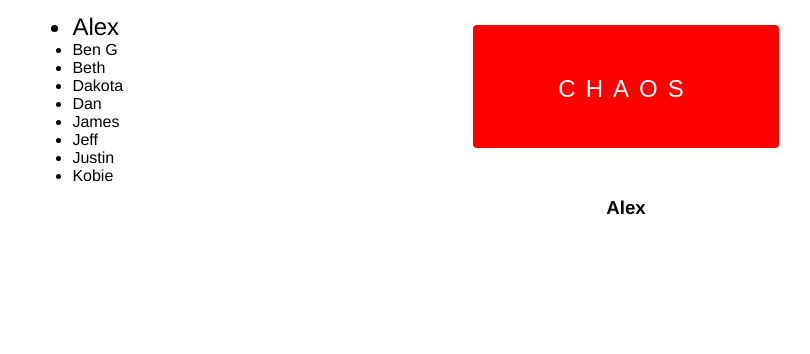
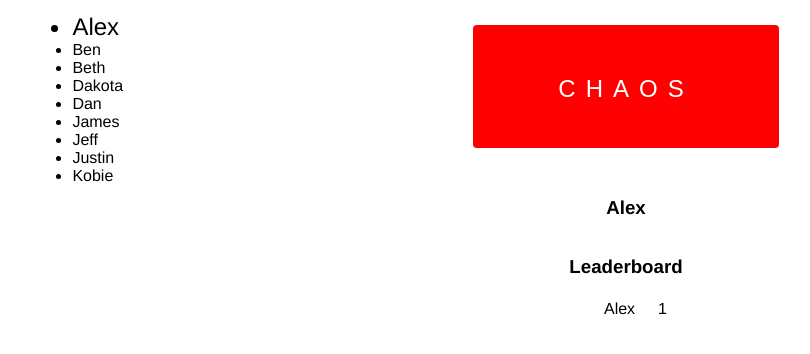
Before and after one commit to justincoh/pg-chaos-button, a plain HTML site: page index.html in a window 1280 px wide. Both pictures are taken after a click on the button "CHAOS". Shown: the part 110-464 px from the top of the page, without its empty margins (14-824 px from the left). Drawn offline with Linux system fonts and the light colour scheme; a web font is replaced by a local one.

Commit message:
add low-budget leaderboard functionality (#6)

```diff
--- a/index.html
+++ b/index.html
@@ -16,6 +16,9 @@
       }
       .width-100 {
         width: 100%;
+      }
+      .pad {
+        padding: 0 20px
       }
       button {
         cursor: pointer;
@@ -39,6 +42,9 @@
         opacity: .6;
         text-decoration: line-through;
       }
+      .capitalize {
+        text-transform: capitalize;
+      }
       .people {
         display: inline-block;
         text-transform: capitalize;
@@ -46,13 +52,22 @@
       #result {
         text-transform: capitalize;
       }
+      .hidden {
+        visibility: hidden;
+      }
+      .leaderboard-container {
+        margin-top: 15px;
+        display: flex;
+        flex-flow: row wrap;
+        justify-content: center;
+      }
     </style>
   </head>
   <body>
     <div class="width-100 center">
       <h1 class="center width-100">Who's it gonna be?</h1>
       <button id="chaos-button">CHAOS</button>
-      <h3 id="result"></h1>
+      <h3 class="hidden" id="result">hidden content</h1>
     </div>
     <div class="list-container">
       <input
@@ -64,11 +79,16 @@
       <ul class="people">
       </ul>
     </div>
+    <div class="leaderboard-container width-100 center">
+      <h3 class="width-100">Leaderboard</h3>
+      <table id="leaderboard">
+      </table>
+    </div>
   </body>
   <script type="text/javascript">
     const defaultOptions = [
       "alex",
-      "ben g",
+      "ben",
       "beth",
       "dakota",
       "dan",
@@ -96,8 +116,10 @@
       const person = options[idx];
       const resultElement = document.getElementById("result");
       resultElement.innerHTML = person;
+      resultElement.className = ""; // remove .hidden
       const personItem = document.getElementById(person);
       personItem.style.fontSize = 24;
+      updateLeaderboard(person);
     };
 
     const input = document.getElementById("add-person");
@@ -141,8 +163,56 @@
       listOfNames.sort().forEach(addListElement);
     };
 
-    document.addEventListener("DOMContentLoaded", () => renderList(defaultOptions));
 
+    // Leaderboard stuff
+    const getLeaderboard = () => window.localStorage.getItem('leaderboard');
+    const setLeaderboard = (obj) => window.localStorage.setItem('leaderboard', JSON.stringify(obj));
+
+    const checkLeaderboard = () => {
+      const board = getLeaderboard();
+      if (board === null) {
+        setLeaderboard({});
+      }
+    };
+
+    const updateLeaderboard = (name) => {
+      const board = JSON.parse(getLeaderboard());
+      if (name in board) {
+        board[name] += 1;
+      } else {
+        board[name] = 1;
+      }
+      setLeaderboard(board);
+      renderLeaderboard()
+    };
+
+    const addLeaderboardRow = (name, value) => {
+      const board = document.getElementById('leaderboard');
+      const row = document.createElement('tr');
+      const nameCell = document.createElement('td')
+      const valueCell = document.createElement('td')
+      nameCell.className = "capitalize pad";
+      nameCell.innerHTML = name;
+      valueCell.innerHTML = value;
+      row.appendChild(nameCell);
+      row.appendChild(valueCell);
+      board.appendChild(row);
+    };
+
+    const renderLeaderboard = () => {
+      const leaderboard = JSON.parse(getLeaderboard());
+      const table = document.getElementById("leaderboard")
+      table.innerHTML = "" // drop all table rows to prevent duplicate rendering
+
+      // then re-render the whole thing
+      Object.entries(leaderboard).forEach(([name, value]) => addLeaderboardRow(name, value))
+    };
+
+    document.addEventListener("DOMContentLoaded", () => {
+      renderList(defaultOptions);
+      checkLeaderboard();
+      renderLeaderboard();
+    });
   </script>
 
   <!-- Need multiple horns so they can overlap, what's the point of the airhorn if you can't mash it? -->
```
